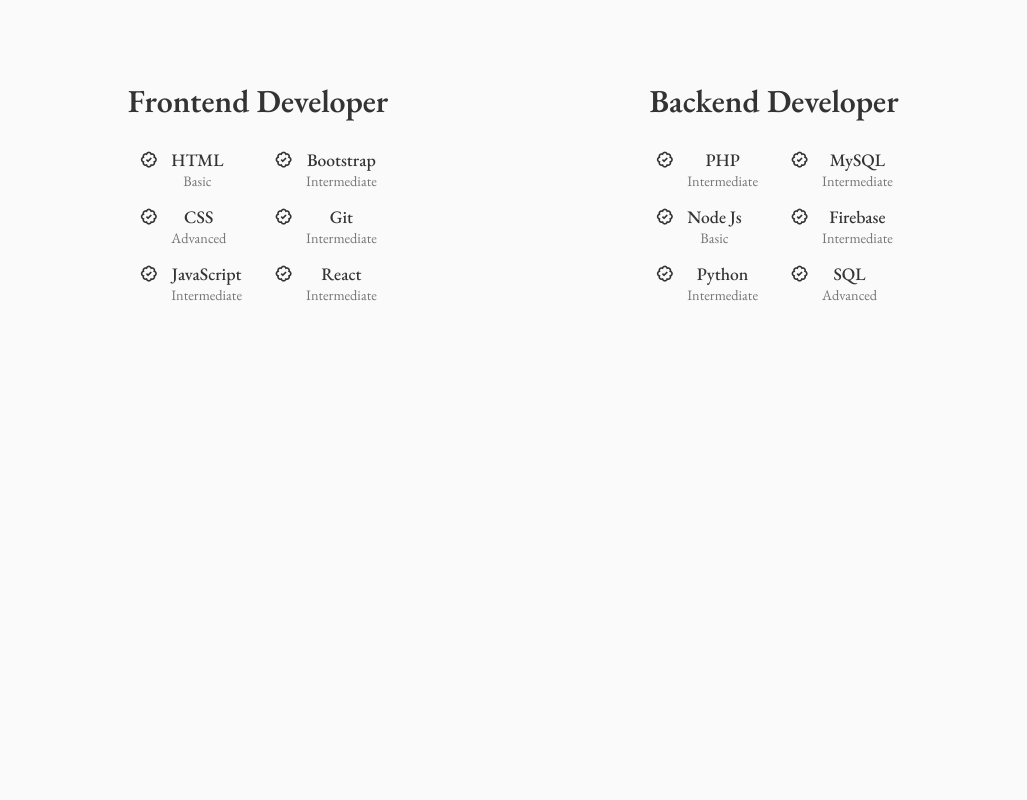
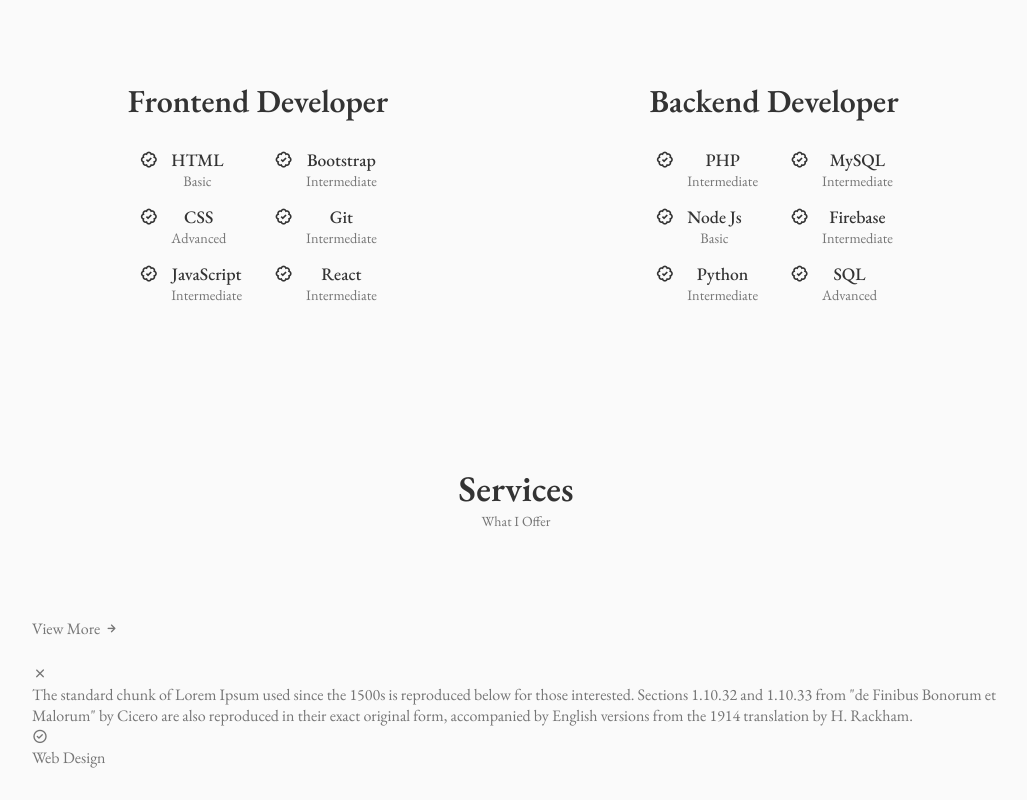
Before and after one commit to varungnathan/varun-gopinath-portfolio, a React (Create React App) app: page / in a window 1280 px wide. Shown: the part 1520-2320 px from the top of the page, without its empty margins (124-1151 px from the left). Before the commit the page ends 1889 px from the top, so only its background shows below. Built offline with nearby package versions, Linux system fonts and the light colour scheme.

Commit message:
Add Services section component to showcase offerings

```diff
--- a/src/App.js
+++ b/src/App.js
@@ -4,6 +4,7 @@ import Header from './components/header/Header';
 import Home from './components/header/Home/Home';
 import About from './components/about/About';
 import Skills from './components/skills/Skills';
+import Services from './components/services/Services';
 
 const App = () => {
   return (
@@ -14,6 +15,7 @@ const App = () => {
     <Home />
     <About />
     <Skills />
+    <Services />
   </main>
     </>
   )
--- /dev/null
+++ b/src/components/services/Services.jsx
@@ -0,0 +1,45 @@
+import React from 'react'
+
+const Services = () => {
+  return (
+    <section className="services section" id="services">
+        <h2 className="section__title">Services</h2>
+        <span className="section__subtitle">What I Offer</span>
+
+        <div className="services__container container grid">
+            <div className="services__content">
+                <i className="uil uil services__icon"></i>
+                <h3 className="services__title"></h3>
+            </div>
+
+            <span className="services__button">
+                View More <i className="uil uil-arrow-right services__button-icon"></i>
+            </span>
+
+            <div className="services__modal">
+                <div className="services__modal-content">
+                    <i className="uil uil-times services__modal-close"></i>
+
+
+                    <h3 className="services__modal-title"></h3>
+                    <p className="services__modal-description">The standard chunk of Lorem Ipsum used since the 1500s
+                        is reproduced below for those interested.
+                        Sections 1.10.32 and 1.10.33 from "de Finibus Bonorum et Malorum" by Cicero are also reproduced
+                        in their exact original form, accompanied by
+                        English versions from the 1914 translation by H. Rackham.
+                    </p>
+
+                    <ul className="services__moda-services grid">
+                        <li className="services__modal-services">
+                            <i className="uil uil-check-circle services__modal-icon"></i>
+                            <p>Web Design</p>
+                        </li>
+                    </ul>
+                </div>
+            </div>
+        </div>
+    </section>
+  )
+}
+
+export default Services
```
Also changed, not shown: src/components/services/services.css (added).
